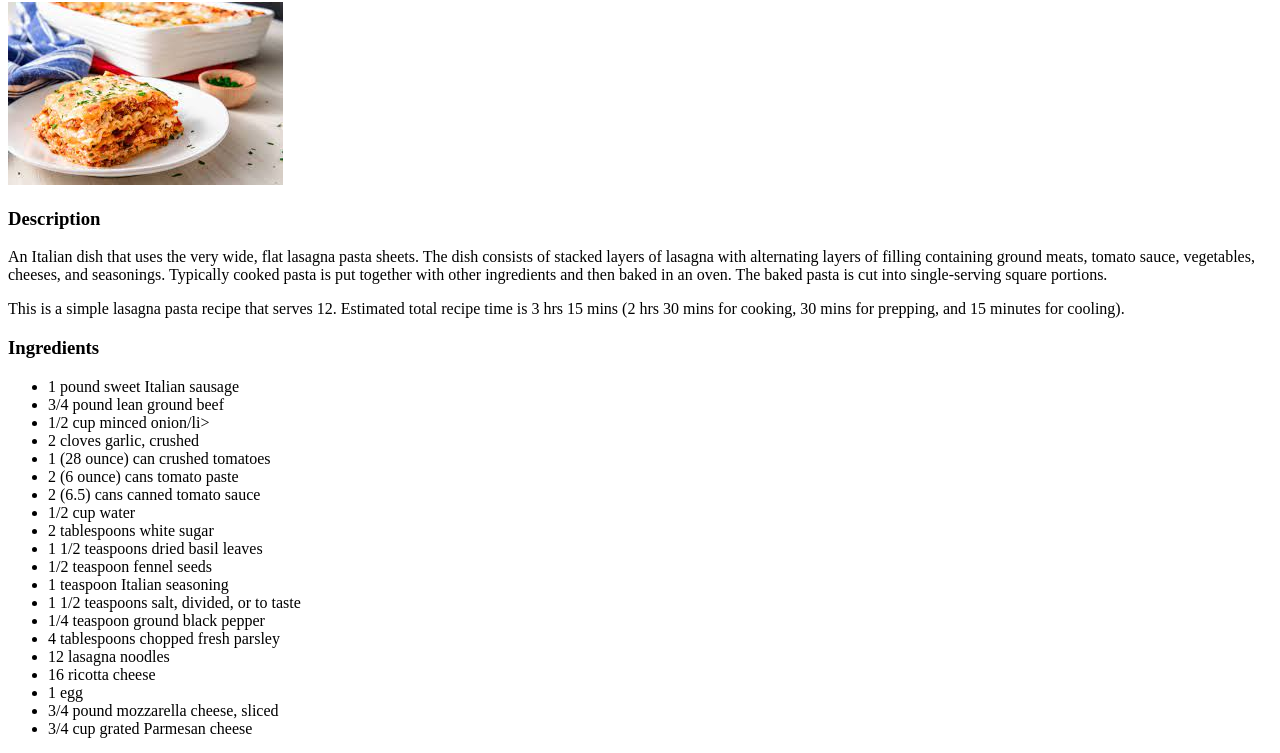
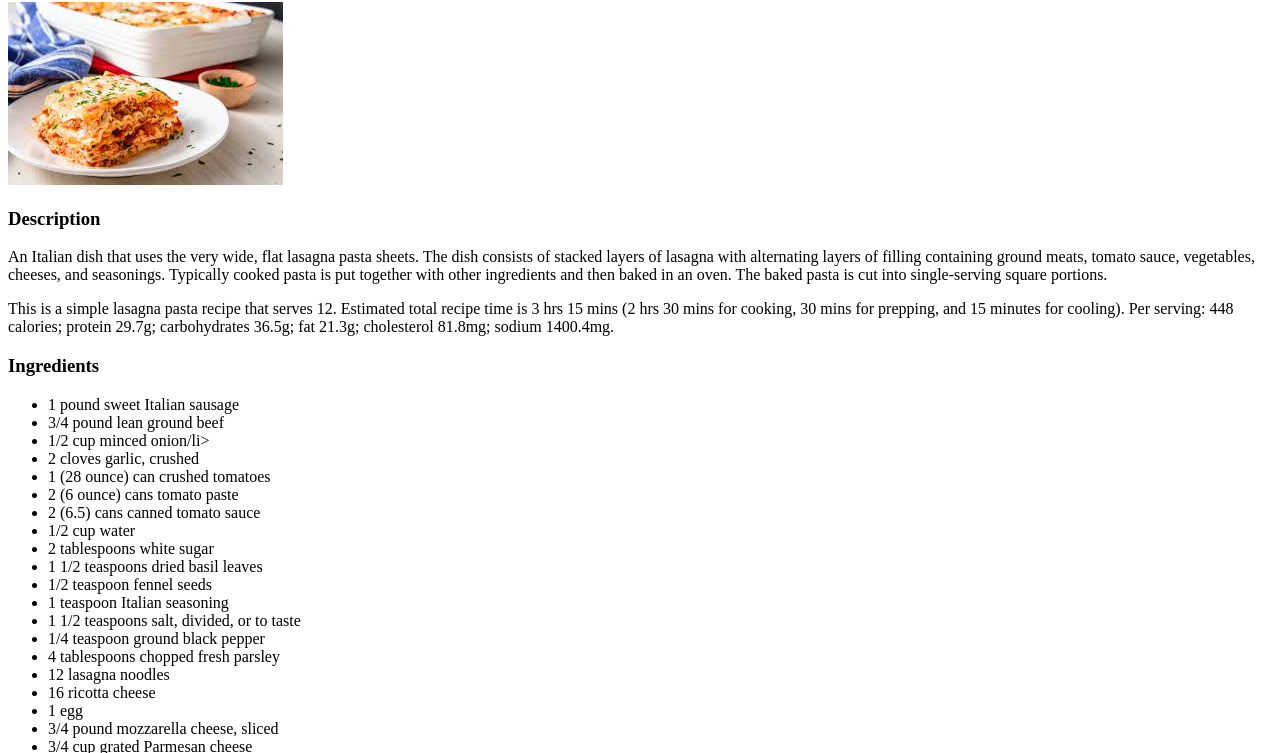
Before and after one commit to laibrian/odin-recipes, a plain HTML site: page recipes/lasagna.html in a window 1280 px wide. Shown: the part 78-831 px from the top of the page. Drawn offline with Linux system fonts and the light colour scheme.

Commit message:
Edit Lasagna Description

```diff
--- a/recipes/lasagna.html
+++ b/recipes/lasagna.html
@@ -19,7 +19,8 @@
         </p>
 
         <p>This is a simple lasagna pasta recipe that serves 12. Estimated total recipe time is 3 hrs 15 mins
-            (2 hrs 30 mins for cooking, 30 mins for prepping, and 15 minutes for cooling).
+            (2 hrs 30 mins for cooking, 30 mins for prepping, and 15 minutes for cooling). Per serving: 448 calories;
+            protein 29.7g; carbohydrates 36.5g; fat 21.3g; cholesterol 81.8mg; sodium 1400.4mg.
         </p>
 
         <h3>Ingredients</h3>
```
